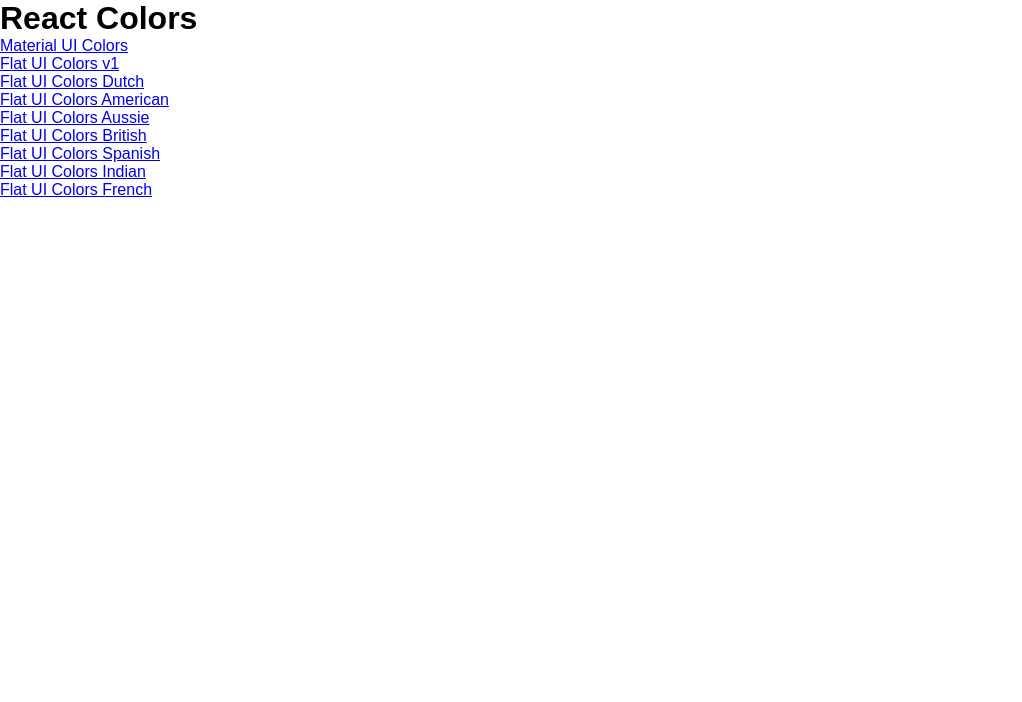
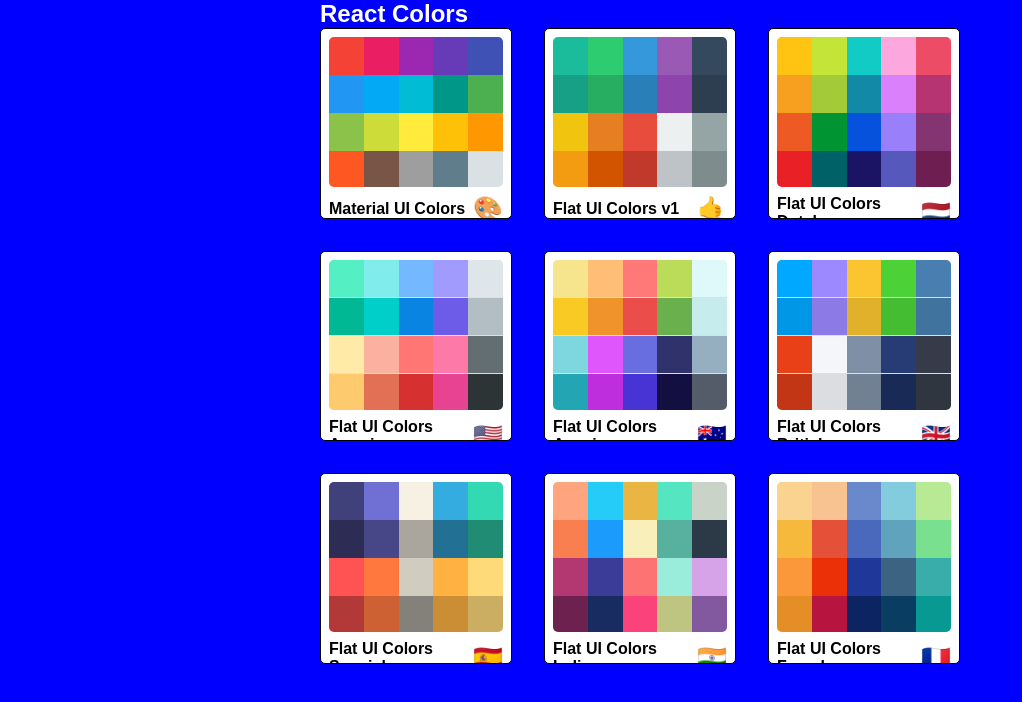
Before and after one commit to angle943/colors-app, a React (Create React App) app: page / in a window 1280 px wide. Shown: the top 702 px of the page, without its empty margins (0-1022 px from the left). Built offline with nearby package versions, Linux system fonts and the light colour scheme.

Commit message:
mini palettes set up

```diff
--- a/package.json
+++ b/package.json
@@ -5,6 +5,7 @@
   "dependencies": {
     "@material-ui/core": "^4.3.0",
     "@material-ui/icons": "^4.2.1",
+    "@material-ui/styles": "^4.3.0",
     "@types/chroma-js": "^1.4.1",
     "@types/jest": "24.0.16",
     "@types/node": "12.6.8",
--- /dev/null
+++ b/src/components/MiniPalette.tsx
@@ -0,0 +1,78 @@
+import React from "react";
+import { createStyles, withStyles } from "@material-ui/styles";
+import { ISeedColor } from "../seedColors";
+
+interface MiniPaletteProps extends ISeedColor {
+  classes: {
+    root: string;
+    colors: string;
+    title: string;
+    emoji: string;
+    miniColor: string;
+  };
+}
+
+const styles = createStyles({
+  root: {
+    backgroundColor: "white",
+    border: "1px solid black",
+    borderRadius: "5px",
+    overflow: "hidden",
+    padding: ".5rem",
+    position: "relative",
+    "&:hover": {
+      cursor: "pointer"
+    }
+  },
+  colors: {
+    backgroundColor: "#dae1e4",
+    borderRadius: "5px",
+    height: "150px",
+    overflow: "hidden",
+    width: "100%"
+  },
+  title: {
+    alignItems: "center",
+    color: "black",
+    display: "flex",
+    fontSize: "1rem",
+    justifyContent: "space-between",
+    margin: "0",
+    paddingTop: ".5rem",
+    position: "relative"
+  },
+  emoji: {
+    fontSize: "1.5rem",
+    marginLeft: ".5rem"
+  },
+  miniColor: {
+    display: "inline-block",
+    height: "25%",
+    margin: "0 auto",
+    marginBottom: "-3.5px",
+    position: "relative",
+    width: "20%"
+  }
+});
+
+const MiniPalette: React.FC<MiniPaletteProps> = props => {
+  const { colors, classes, emoji, paletteName } = props;
+
+  const miniColorBoxes = colors.map(color => (
+    <div
+      className={classes.miniColor}
+      key={color.name}
+      style={{ backgroundColor: color.color }}
+    />
+  ));
+  return (
+    <div className={classes.root}>
+      <div className={classes.colors}>{miniColorBoxes}</div>
+      <h5 className={classes.title}>
+        {paletteName} <span className={classes.emoji}>{emoji}</span>
+      </h5>
+    </div>
+  );
+};
+
+export default withStyles(styles)(MiniPalette);
--- a/src/components/PaletteList.tsx
+++ b/src/components/PaletteList.tsx
@@ -1,24 +1,65 @@
 import React from "react";
 import { Link } from "react-router-dom";
+import MiniPalette from "./MiniPalette";
+import { createStyles, withStyles } from "@material-ui/styles";
 import { ISeedColor } from "../seedColors";
 
+const styles = createStyles({
+  root: {
+    alignItems: "flex-start",
+    backgroundColor: "blue",
+    display: "flex",
+    height: "100vh",
+    justifyContent: "center"
+  },
+  container: {
+    alignItems: "flex-start",
+    display: "flex",
+    flexDirection: "column",
+    flexWrap: "wrap",
+    width: "50%"
+  },
+  nav: {
+    color: "white",
+    display: "flex",
+    justifyContent: "space-between",
+    width: "100%"
+  },
+  palettes: {
+    display: "grid",
+    gridGap: "5%",
+    gridTemplateColumns: "repeat(3, 30%)",
+    width: "100%"
+  }
+});
+
 interface PaletteListProps {
+  classes: {
+    root: string;
+    container: string;
+    nav: string;
+    palettes: string;
+  };
   palettes: ISeedColor[];
 }
 
 const PaletteList: React.FC<PaletteListProps> = props => {
-  const { palettes } = props;
+  const { classes, palettes } = props;
 
   return (
-    <div>
-      <h1>React Colors</h1>
-      {palettes.map(palette => (
-        <p>
-          <Link to={`/palette/${palette.id}`}>{palette.paletteName}</Link>
-        </p>
-      ))}
+    <div className={classes.root}>
+      <div className={classes.container}>
+        <nav className={classes.nav}>
+          <h1>React Colors</h1>
+        </nav>
+        <div className={classes.palettes}>
+          {palettes.map(palette => (
+            <MiniPalette {...palette} />
+          ))}
+        </div>
+      </div>
     </div>
   );
 };
 
-export default PaletteList;
+export default withStyles(styles)(PaletteList);
```
